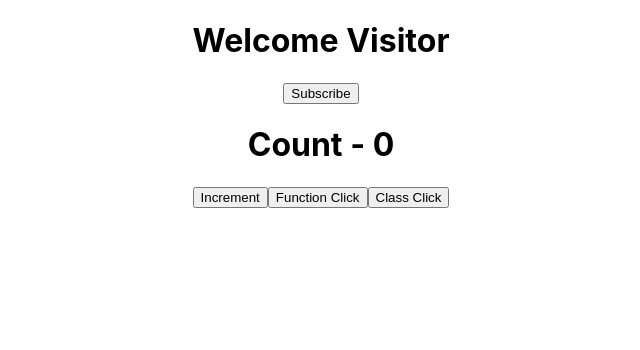
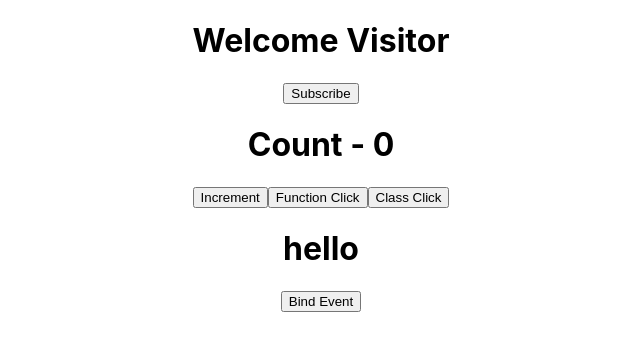
Before and after one commit to sahmtocode1/JavaScript2, a React (Create React App) app in the folder hello-world/: page / in a window 1280 px wide. Shown: the top 350 px of the page, without its empty margins (319-959 px from the left). Built offline with nearby package versions, Linux system fonts and the light colour scheme.

Commit message:
Updated ClassClick

```diff
--- a/hello-world/src/App.js
+++ b/hello-world/src/App.js
@@ -6,6 +6,7 @@ import Message from './components/message';
 import Counter from './components/counter'
 import FunctionClick from './components/FunctionClick';
 import ClassClick from './components/ClassClick';
+import EventBind from './components/EventBind'
 
 function App () {
   return (
@@ -24,6 +25,7 @@ function App () {
       <Counter />
       <FunctionClick />
       <ClassClick />
+      <EventBind />
     </div>
   );
 }
```
